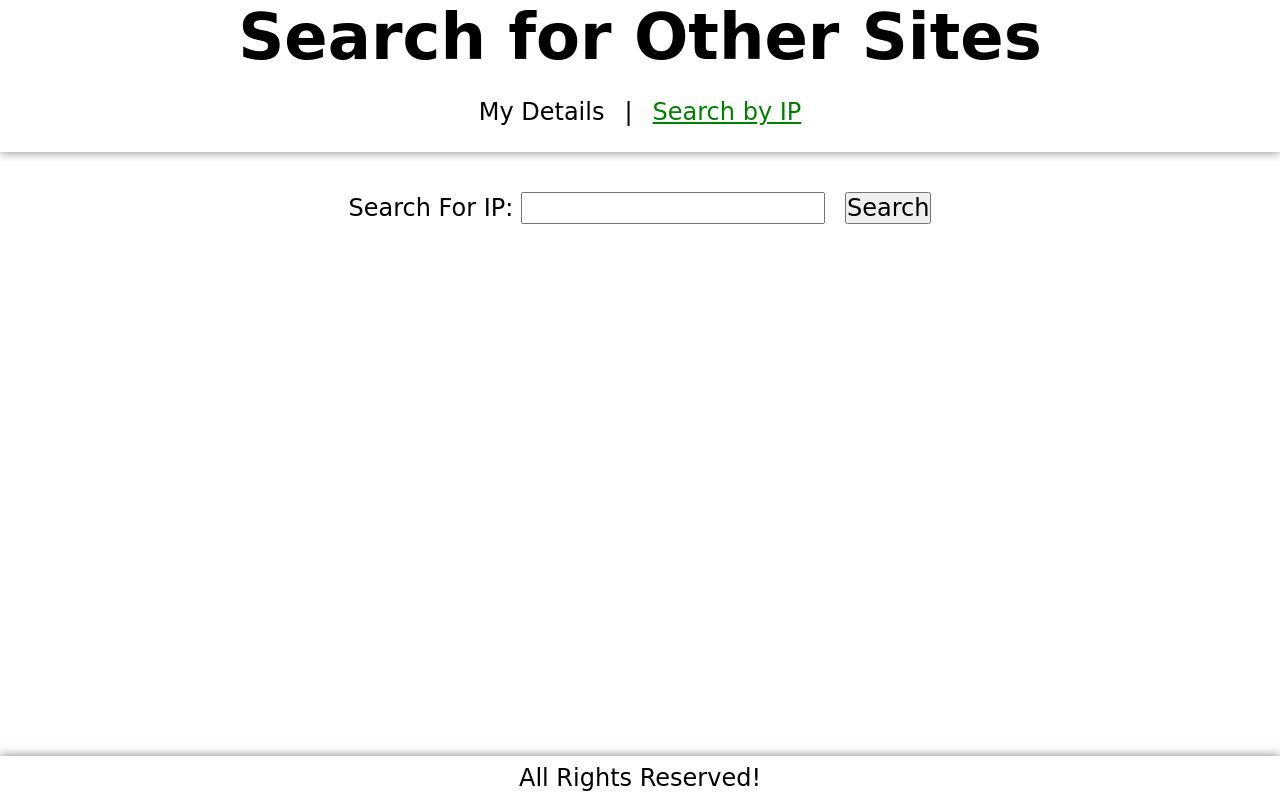
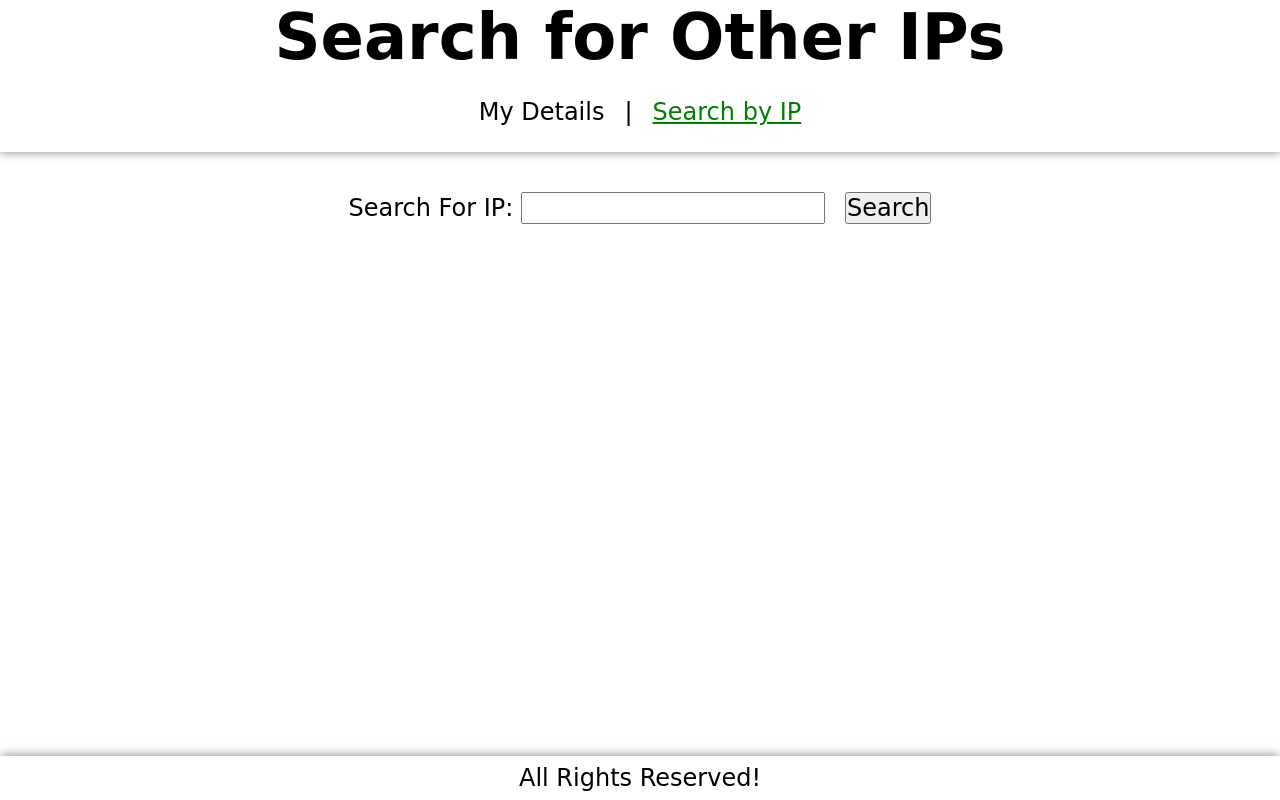
Before and after one commit to selahben/IpSearch, a plain HTML site: page searchDetails.html in a window 1280 px wide. Drawn offline with Linux system fonts and the light colour scheme.

Commit message:
Update_9_3_2023-3

```diff
--- a/searchDetails.html
+++ b/searchDetails.html
@@ -10,7 +10,7 @@
   </head>
   <body>
     <header>
-      <h1>Search for Other Sites</h1>
+      <h1>Search for Other IPs</h1>
       <ul id="mainMenu">
         <li><a href="./">My Details</a></li>
         <span>|</span>
```
